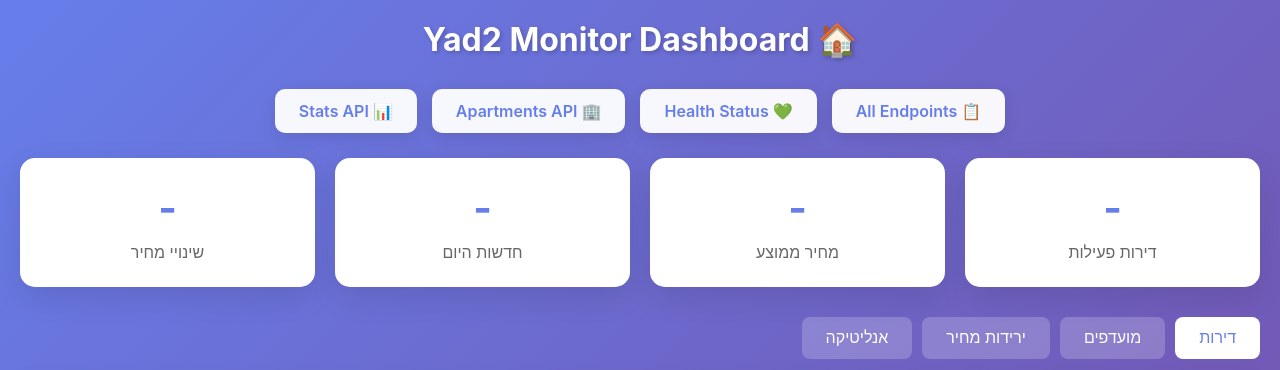
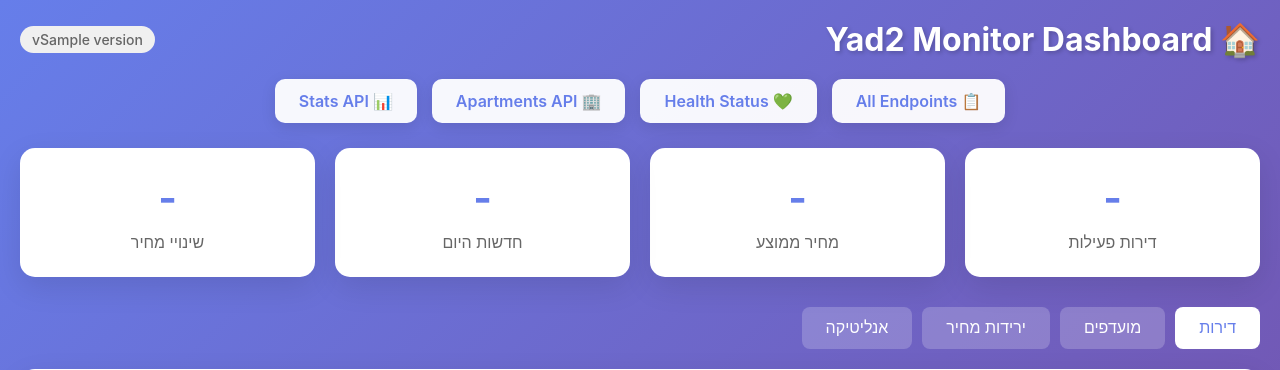
Before and after one commit to avishaynaim/ourhand, a Python web app: template templates/dashboard.html in a window 1280 px wide. Shown: the top 370 px of the page. Run offline with Jinja, Linux system fonts and the light colour scheme; the template is opened without the code that fills it: most values are stand-ins (such as "Sample title", 1, 10 or a date in 2020).

Commit message:
Add version number display in dashboard header
- Create version.py to store version centrally (v1.1.0)
- Display version badge in upper right corner of dashboard
- Pass version to template from web.py
- Version updates with each modification for tracking

Co-Authored-By: Claude Opus 4.5 <noreply@anthropic.com>

```diff
--- a/templates/dashboard.html
+++ b/templates/dashboard.html
@@ -9,7 +9,10 @@
 </head>
 <body>
     <div class="container">
-        <h1>🏠 Yad2 Monitor Dashboard</h1>
+        <div style="display: flex; justify-content: space-between; align-items: center; margin-bottom: 20px;">
+            <h1 style="margin: 0;">🏠 Yad2 Monitor Dashboard</h1>
+            <span style="font-size: 14px; color: #666; background: #f0f0f0; padding: 5px 12px; border-radius: 15px; font-weight: 500;">v{{ version }}</span>
+        </div>
 
         <div class="top-nav">
             <a href="/endpoints" class="nav-btn">📋 All Endpoints</a>
--- a/web.py
+++ b/web.py
@@ -10,6 +10,7 @@ import json
 import logging
 import tempfile
 from functools import wraps
+from version import __version__
 
 logger = logging.getLogger(__name__)
 
@@ -423,12 +424,12 @@ def create_web_app(database, analytics=None, telegram_bot=None):
         # Priority 1: Use embedded dashboard (always works)
         if EMBEDDED_DASHBOARD_AVAILABLE:
             logger.info("Serving embedded dashboard")
-            return render_template_string(EMBEDDED_DASHBOARD_HTML)
+            return render_template_string(EMBEDDED_DASHBOARD_HTML, version=__version__)
 
         # Priority 2: Try template file
         try:
             logger.info("Attempting to load dashboard.html template")
-            return render_template('dashboard.html')
+            return render_template('dashboard.html', version=__version__)
         except Exception as e:
             logger.warning(f"Could not load dashboard.html template: {e}")
 
```
Also changed, not shown: version.py (added, +9 -0 lines).
